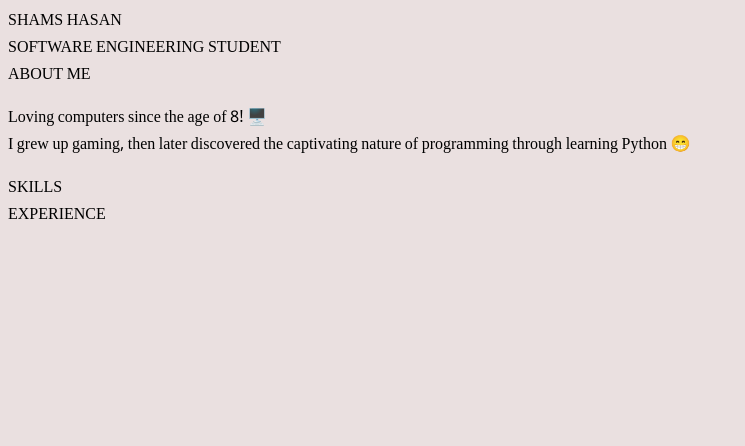
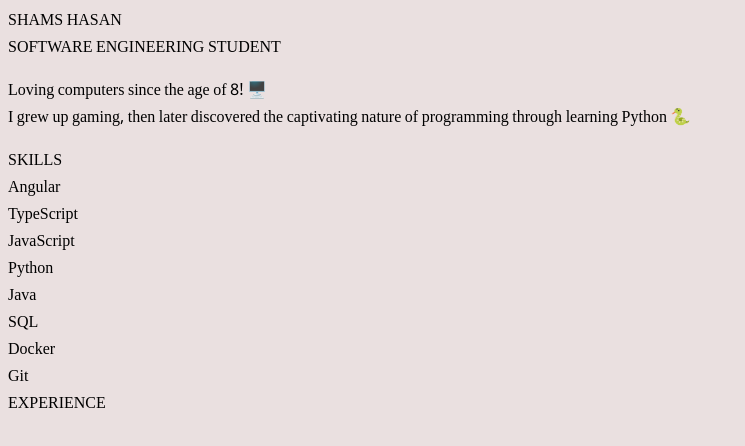
Before and after one commit to shams-hasan/portfolio-website, an Angular app in the folder angular-portfolio/: page / in a window 1280 px wide. Shown: the top 446 px of the page, without its empty margins (0-745 px from the left). Built offline with nearby package versions, Linux system fonts and the light colour scheme.

Commit message:
removed 'about me' text, added content of my skills onto mock.ts file, and printed that content on app.component.html file using an ngfor loop

```diff
--- a/angular-portfolio/src/app/app.component.html
+++ b/angular-portfolio/src/app/app.component.html
@@ -3,22 +3,21 @@
   <div id="title"> SOFTWARE ENGINEERING STUDENT</div>
 </section>
 
-<section class="about-me">ABOUT ME</section>
-<p>Loving computers since the age of 8! 🖥️
-  <br>
-  I grew up gaming, then later discovered the captivating nature of programming through learning Python 😁
-</p>
+<section class="about-me"><p>Loving computers since the age of 8! 🖥️<br>
+    I grew up gaming, then later discovered the captivating nature of programming through learning Python 🐍
+  </p>
+</section>
 
-<section class="skills"> SKILLS </section>
-<div class="skills-container">
-  <div></div>
-  <div></div>
-  <div></div>
-  <div></div>
-</div>
+<section class="skills"> SKILLS
+  <div class = "skills-container"*ngFor="let skill of content.skills">
+    <div>{{skill}}</div>
 
-<section class="experience">EXPERIENCE</section>
-<p></p>
+  </div>
+
+
+<section class="experience">EXPERIENCE
+  <p></p>
+</section>
 
 <section class="socials">
   <div class="container">
--- a/angular-portfolio/src/app/app.component.ts
+++ b/angular-portfolio/src/app/app.component.ts
@@ -1,4 +1,5 @@
 import { Component } from '@angular/core';
+import { Shams } from './mocks/mocks';
 
 @Component({
   selector: 'app-root',
@@ -7,4 +8,5 @@ import { Component } from '@angular/core';
 })
 export class AppComponent {
   title = 'angular-portfolio';
+  content = Shams;
 }
--- a/angular-portfolio/src/app/app.module.ts
+++ b/angular-portfolio/src/app/app.module.ts
@@ -15,4 +15,6 @@ import { AppComponent } from './app.component';
   providers: [],
   bootstrap: [AppComponent]
 })
-export class AppModule { }
+export class AppModule {
+
+}
--- /dev/null
+++ b/angular-portfolio/src/app/mocks/mocks.ts
@@ -0,0 +1,5 @@
+export const Shams = {
+    skills: ["Angular", "TypeScript", "JavaScript", "Python", "Java", "SQL", "Docker", "Git"],
+    experience: ["Software Engineer Intern at Zebra Technologies"],
+    socials: []
+}
```
